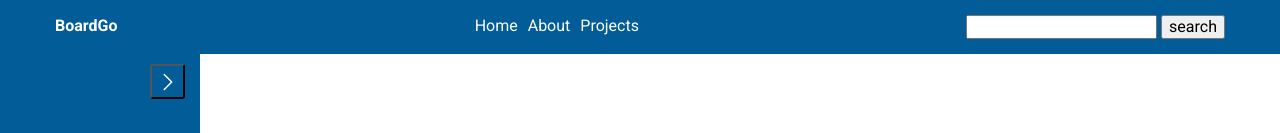
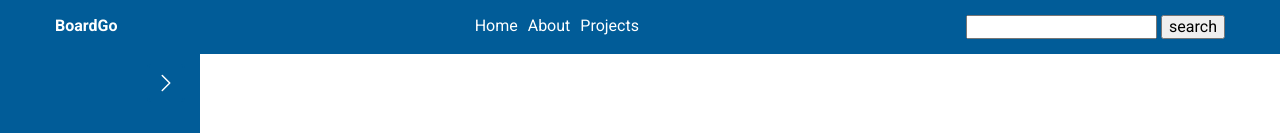
Before and after one commit to 0smir/vue-dashboard-demo, a Vue app: page / in a window 1280 px wide. Shown: the top 133 px of the page. Built offline with nearby package versions, Linux system fonts and the light colour scheme; no server answers.

Commit message:
corrects for styles of sidebar

```diff
--- a/src/components/UI/TheSidebar.vue
+++ b/src/components/UI/TheSidebar.vue
@@ -1,7 +1,8 @@
 <template>
   <aside :class="['sidebar', { open: isExpanded, close: !isExpanded }]">
     <div class="sidebar__controls-wrapper">
-      <BaseButton class="btn sidebar__controls-btn" :alt="sidebarControlAltText" @click="toggleSidebar">
+      <BaseButton class="btn btn__default btn--small sidebar__controls-btn" :alt="sidebarControlAltText"
+        @click="toggleSidebar">
         <SvgIcon v-if="!isExpanded" name="chevronLeft" class="icon sidebar__controls-icon" />
         <SvgIcon v-else name="chevronRight" class="icon sidebar__controls-icon" />
       </BaseButton>
@@ -75,6 +76,8 @@ export default {
 
 <style lang="scss" scoped>
 .sidebar {
+  --link-hovered: var(--color-primary-medium);
+
   color: var(--color-text);
   background-color: var(--color-primary);
   padding: 10px 15px;
@@ -115,18 +118,6 @@ export default {
     margin-bottom: 25px;
   }
 
-  &__controls-btn {
-    padding: 0;
-    width: 35px;
-    height: 35px;
-    background-color: var(--color-primary);
-    border-radius: 3px;
-
-    &:hover {
-      background-color: var(--color-hover-bg);
-    }
-  }
-
   &__controls-icon {
     padding: 0;
   }
@@ -141,7 +132,7 @@ export default {
     border-radius: 3px;
 
     &:hover {
-      background-color: var(--color-hover-bg);
+      background-color: var(--link-hovered);
       text-decoration: none;
 
       .sidebar__link-icon {
```
